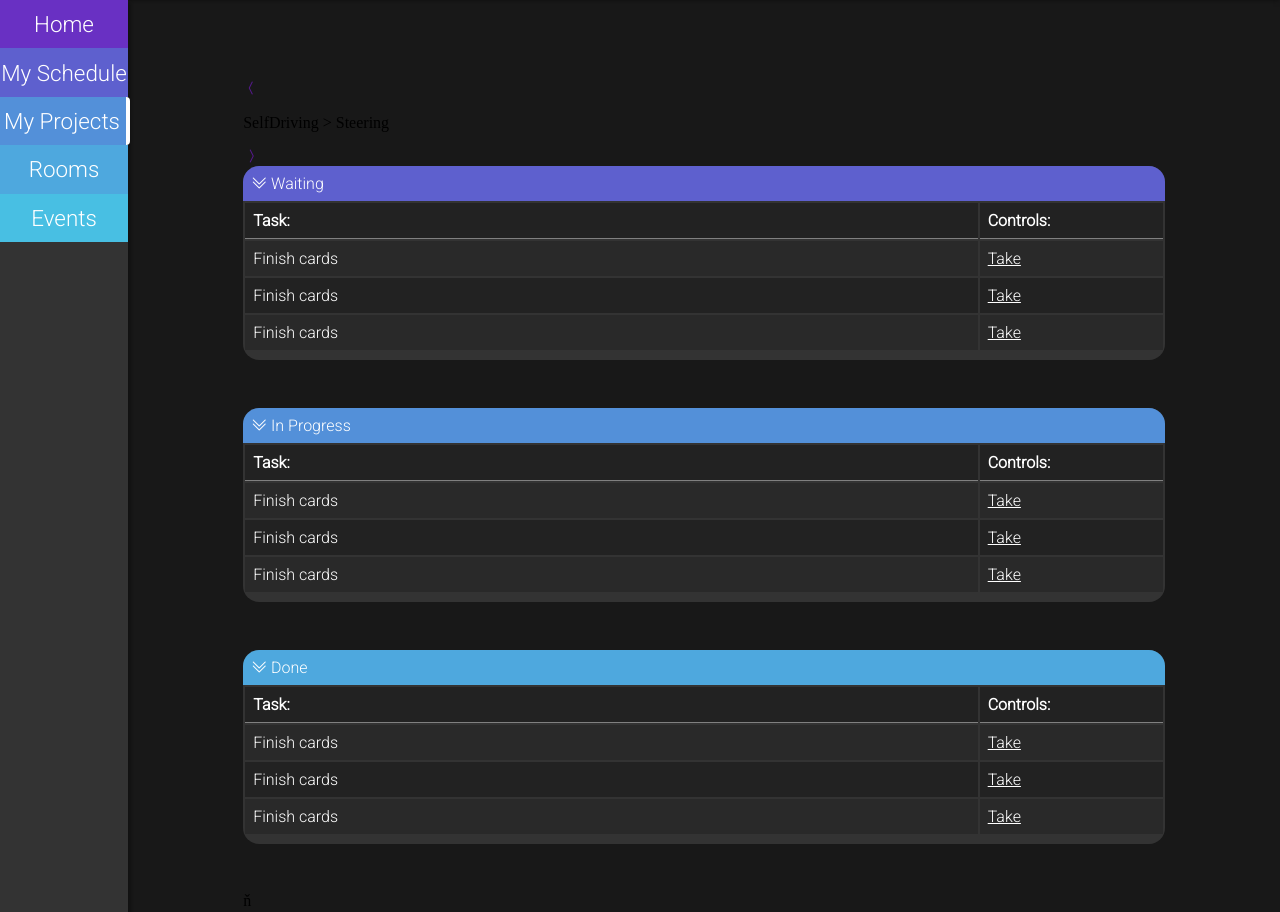
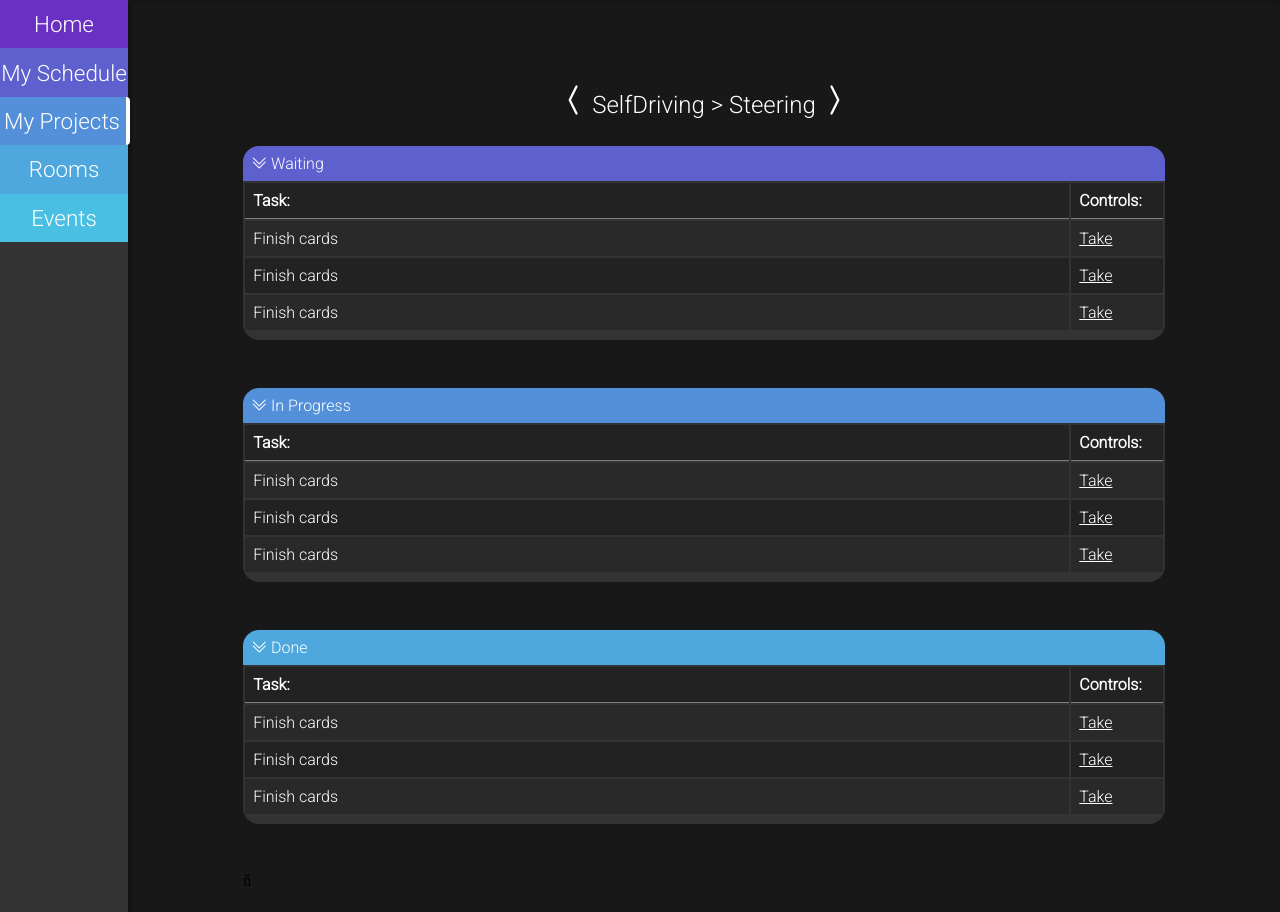
Before and after one commit to P-E-TT-E-R/HKM2021-workflow, a Django app: page /projects in a window 1280 px wide. Shown: the part 49-961 px from the top of the page. Run offline with Django 3.2, Linux system fonts and the light colour scheme; the visitor is signed in with stand-in values (Sample User, id 1); some libraries are stand-ins or nearby versions; some web fonts are replaced.

Commit message:
Some stuff

```diff
--- a/main/templates/main/projects.html
+++ b/main/templates/main/projects.html
@@ -9,9 +9,7 @@
 {% block content %}
 <div class="project colored-blue">
 	<div class="switcher">
-		<a href=""><i class="bi bi-chevron-compact-left"></i></a>
-		<p>SelfDriving > Steering</p>
-		<a href=""><i class="bi bi-chevron-compact-right"></i></a>
+		<p><a href=""><i class="bi bi-chevron-compact-left"></i></a>SelfDriving > Steering<a href=""><i class="bi bi-chevron-compact-right"></i></a></p>
 	</div>
 	<div class="card">
 		<div class="card-header colored">
--- a/static/assets/css/main.css
+++ b/static/assets/css/main.css
@@ -113,6 +113,12 @@ nav div a:hover {
 	border-right: 4px solid white;
 	border-radius: 0px 4px 4px 0px;
 }
+.project {
+	display: flex;
+	flex-direction: column;
+	align-items: center;
+	justify-content: flex-start;
+}
 .project .card {
 	width: 100%;
 }
@@ -121,7 +127,7 @@ nav div a:hover {
 	margin: 0px;
 }
 .project .card .card-content .table tr td:nth-child(2) {
-	width: 20%;
+	width: 10%;
 }
 .card {
 	color: white;
@@ -178,8 +184,14 @@ nav div a:hover {
 	background-color:  #292929 ;
 
 }
-.switcher {
-
+.switcher p, .switcher p a {
+	font-family: 'Roboto', sans-serif;
+	font-size: 1.5em;
+	color: white;
+	margin-top: 0px;
+}
+.switcher p a:hover {
+	color: gray;
 }
 table {
 	width: 80%;
--- /dev/null
+++ b/static/assets/js/main.js
@@ -0,0 +1,9 @@
+adapt();
+
+//adapt's the height of the page to the height of the window
+function adapt() {
+    body = document.getElementsByTagName("body")[0];
+    if (body.clientHeight < window.innerHeight) {
+        body.style.minHeight = window.innerHeight + "px";
+    }
+}
```
